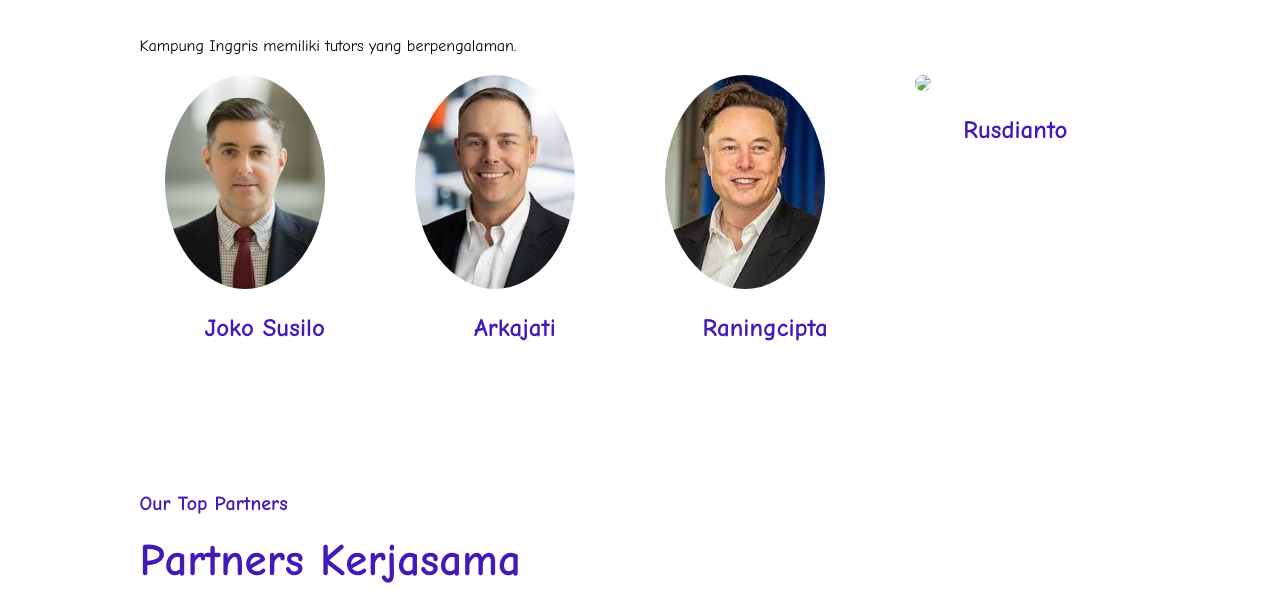
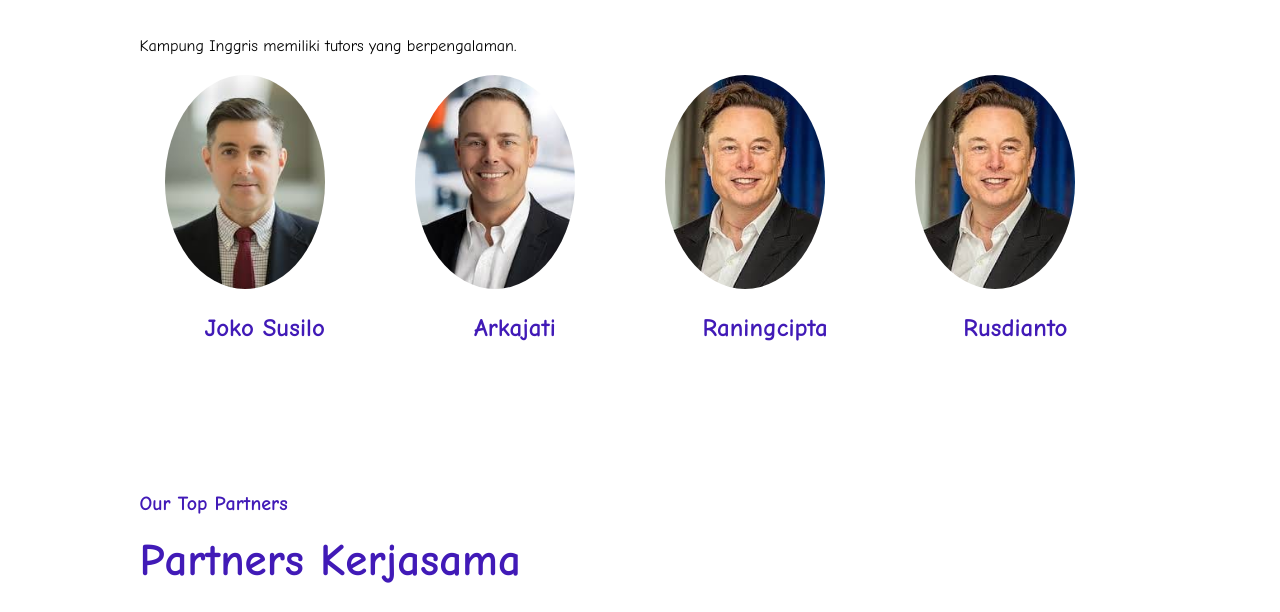
Before and after one commit to shintaw197-design/kampung-inggris-, a plain HTML site: page index.html in a window 1280 px wide. Shown: the part 1226-1838 px from the top of the page. Drawn offline with Linux system fonts and the light colour scheme.

Commit message:
Update image source for tutor card

```diff
--- a/index.html
+++ b/index.html
@@ -115,7 +115,7 @@
                     </div>
 
                     <div class="kartu-tutor">
-                        <img src="website e-learning/wilson.jpg">
+                        <img src="IMG-20261118-WA0045.jpg">
                         <p>Rusdianto</p>
                     </div>
 
```
